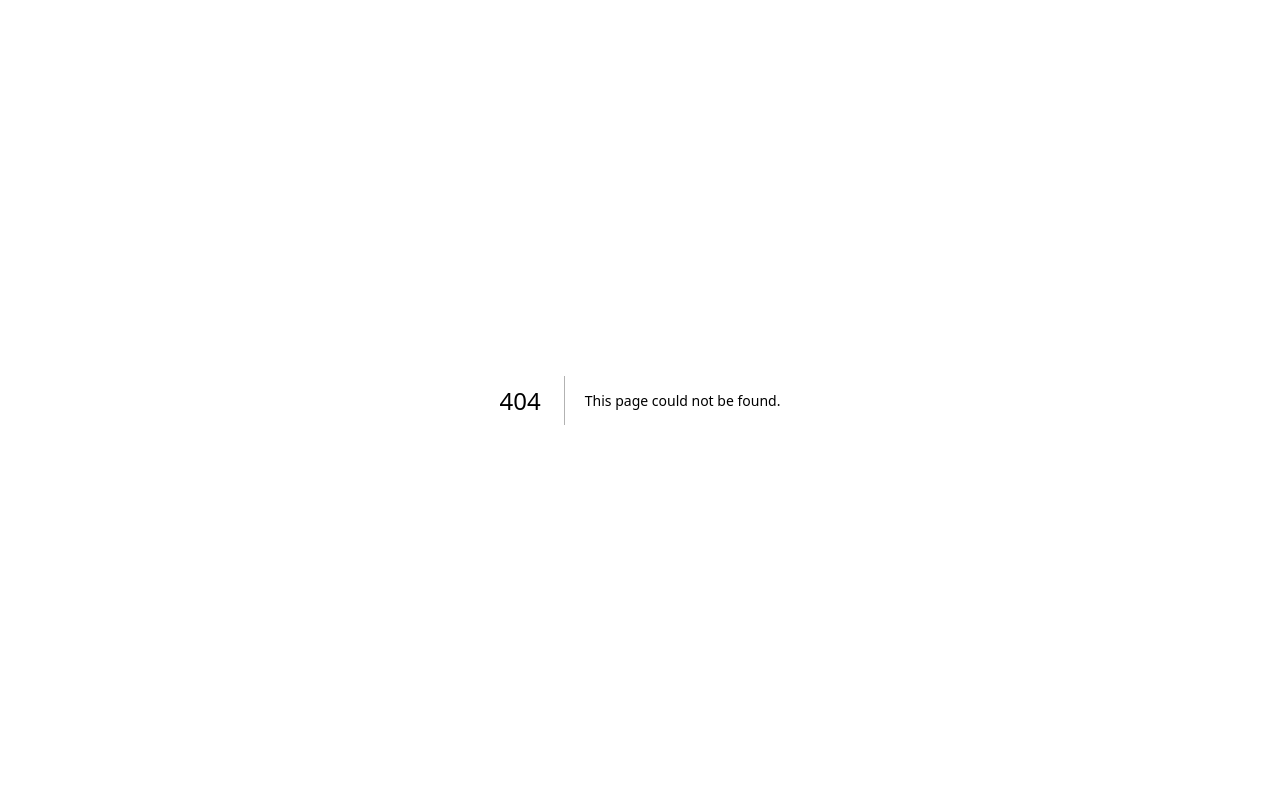
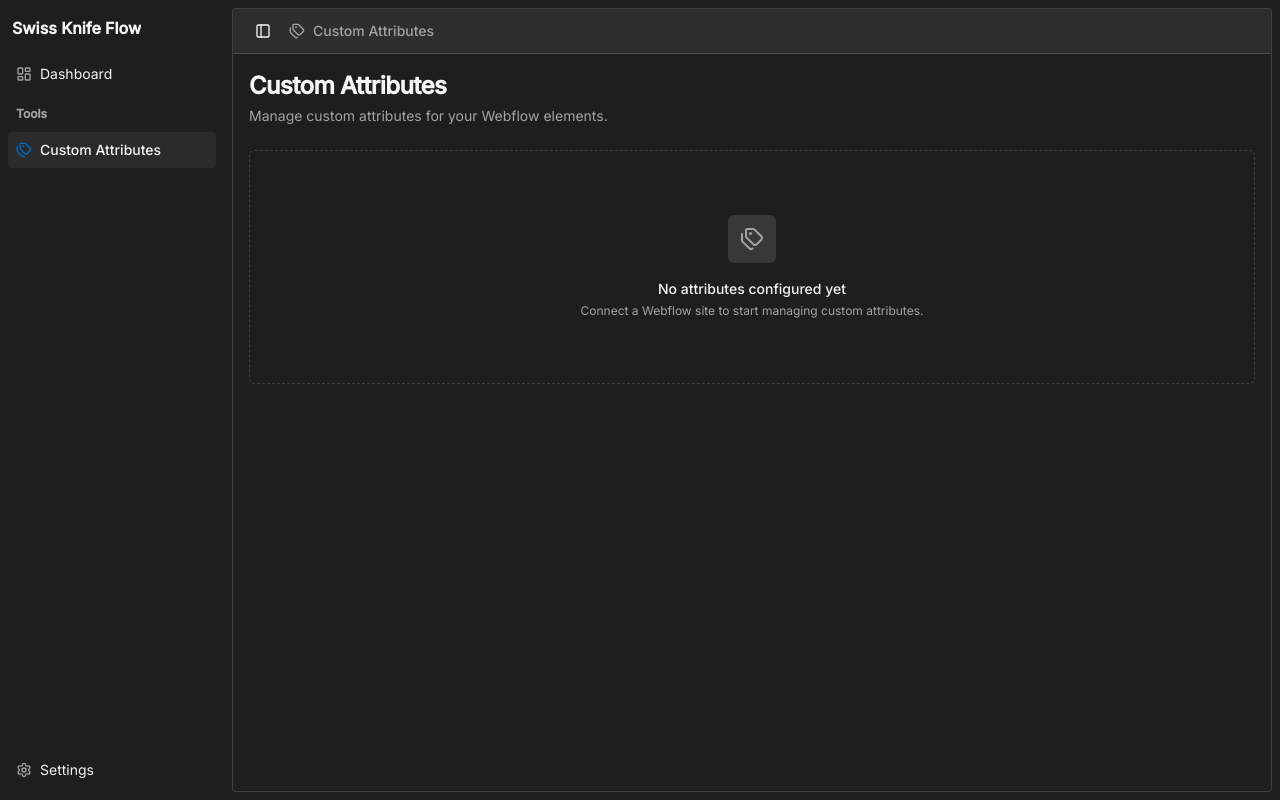
Before and after one commit to wripcode/swiss-knife-flow, a Next.js app: page /custom-attributes in a window 1280 px wide. Before the commit this address had no page. Built offline with nearby package versions, Linux system fonts and the light colour scheme.

Commit message:
feat: restore custom-attributes tool and sync main with all UI changes

```diff
--- /dev/null
+++ b/app/(app)/custom-attributes/page.tsx
@@ -0,0 +1,32 @@
+"use client";
+
+import { Tags } from "lucide-react";
+
+export default function CustomAttributesPage() {
+  return (
+    <div className="w-full overflow-y-auto overflow-x-hidden p-4 h-full">
+      <div className="mx-auto w-full space-y-6">
+        <div className="flex flex-col gap-1">
+          <h1 className="text-xl sm:text-2xl font-semibold tracking-tight">
+            Custom Attributes
+          </h1>
+          <p className="text-sm text-muted-foreground">
+            Manage custom attributes for your Webflow elements.
+          </p>
+        </div>
+
+        <div className="flex flex-col items-center justify-center rounded-lg border border-dashed py-16 gap-4">
+          <div className="size-12 rounded-lg bg-muted flex items-center justify-center">
+            <Tags className="size-6 text-muted-foreground" />
+          </div>
+          <div className="text-center space-y-1">
+            <p className="text-sm font-medium">No attributes configured yet</p>
+            <p className="text-xs text-muted-foreground">
+              Connect a Webflow site to start managing custom attributes.
+            </p>
+          </div>
+        </div>
+      </div>
+    </div>
+  );
+}
--- a/components/dashboard/header.tsx
+++ b/components/dashboard/header.tsx
@@ -2,12 +2,11 @@
 
 import { usePathname } from "next/navigation";
 import { SidebarTrigger } from "@/components/ui/sidebar";
-import { LayoutDashboard, LayoutGrid, Settings, type LucideIcon } from "lucide-react";
+import { LayoutDashboard, Tags, Settings, type LucideIcon } from "lucide-react";
 
 const pageMap: Record<string, { title: string; icon: LucideIcon }> = {
   "/": { title: "Dashboard", icon: LayoutDashboard },
-  // Add your tool pages here: "/your-route": { title: "Your Tool", icon: YourIcon }
-  "/menu-name": { title: "Menu Name", icon: LayoutGrid },
+  "/custom-attributes": { title: "Custom Attributes", icon: Tags },
   "/settings": { title: "Settings", icon: Settings },
 };
 
--- a/components/dashboard/sidebar.tsx
+++ b/components/dashboard/sidebar.tsx
@@ -5,7 +5,7 @@ import { usePathname } from "next/navigation";
 import {
   LayoutDashboard,
   Settings,
-  LayoutGrid,
+  Tags,
 } from "lucide-react";
 import {
   Sidebar,
@@ -25,8 +25,7 @@ const topNavItems = [
 ];
 
 const toolItems = [
-  // Replace with your tool: update title, href, and icon
-  { title: "Menu Name", href: "/menu-name", icon: LayoutGrid },
+  { title: "Custom Attributes", href: "/custom-attributes", icon: Tags },
 ];
 
 export function DashboardSidebar(
```
Also changed, not shown: app/(app)/custom-attributes/menu-name/page.tsx (renamed from app/(app)/menu-name/page.tsx), 1 other file (tests, documents, lock files or other folders).
